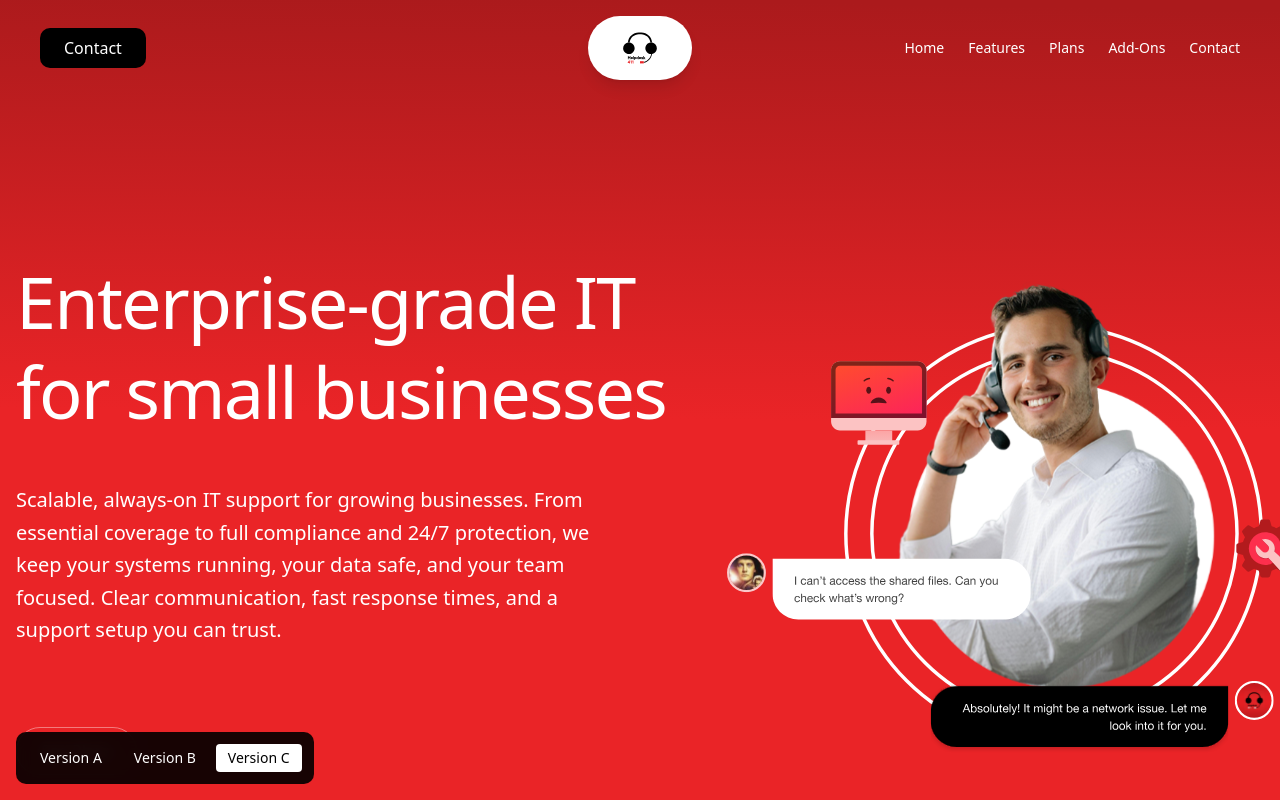
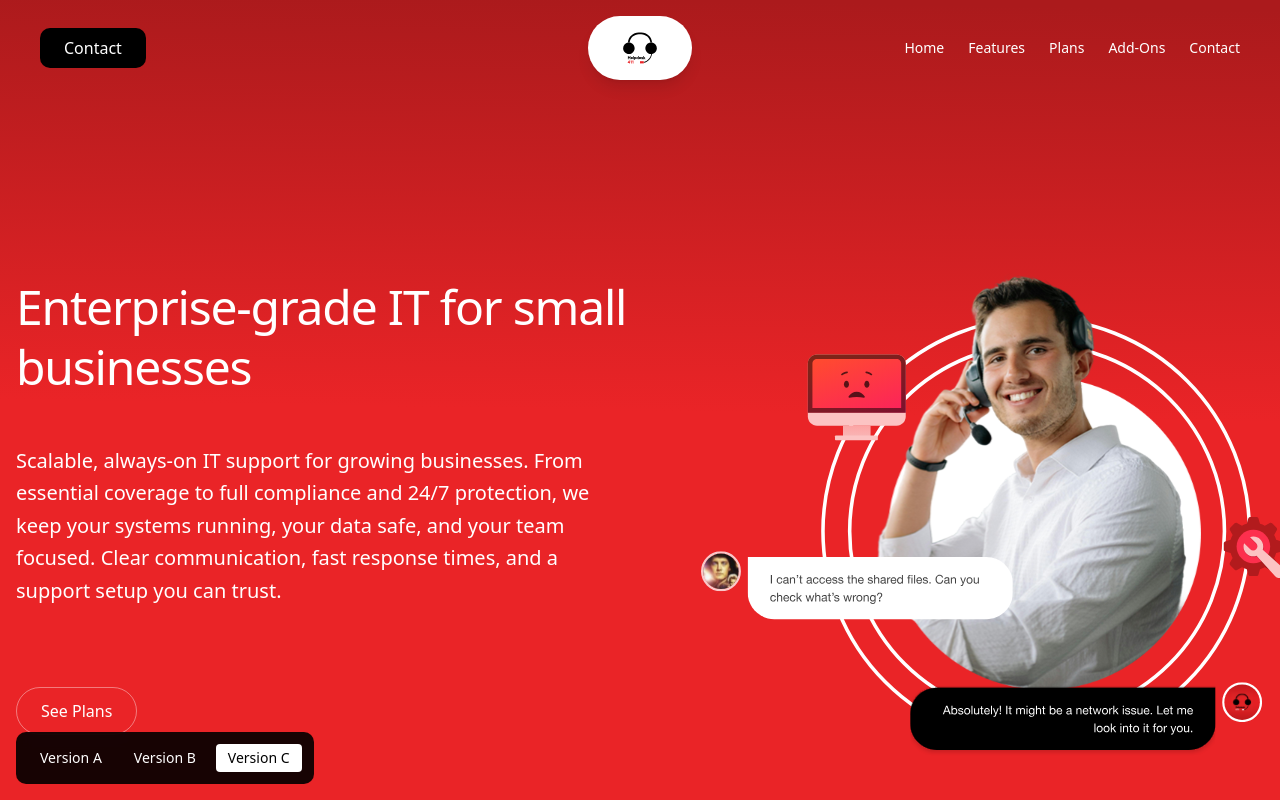
Before and after one commit to helpdesk411/helpdesk-411, a React (Vite) app: page /c in a window 1280 px wide. Shown: the top 800 px of the page. Built offline with nearby package versions, Linux system fonts and the light colour scheme; a web font is replaced by a local one.

Commit message:
feat: add cc for emails

```diff
--- a/src/sections/Hero.tsx
+++ b/src/sections/Hero.tsx
@@ -138,7 +138,7 @@ export function Hero() {
           <div className="w-full max-w-4xl mx-auto md:mb-0 mb-20">
             {/* Headline */}
             <ScrollAnimation delay={0.2}>
-              <h1 className="text-4xl sm:text-3xl md:text-4xl lg:text-7xl font-normal tracking-tight text-white mb-4 md:mb-12 leading-tight">
+              <h1 className="text-3xl sm:text-2xl md:text-3xl lg:text-5xl font-normal tracking-tight text-white mb-4 md:mb-12 leading-tight">
                 Enterprise‑grade IT for small businesses
               </h1>
             </ScrollAnimation>
@@ -164,7 +164,7 @@ export function Hero() {
               </div>
             </ScaleIn>
           </div>
-          <div className="flex justify-center w-full md:w-5xl">
+          <div className="flex justify-center w-full md:w-6xl">
               <img src="/images/hero_c.svg" alt="Hero Image" className="h-full md:h-[500px] object-cover md:object-contain object-top" />
           </div>
         </Container>
```
Also changed, not shown: 1 other file (tests, documents, lock files or other folders).
